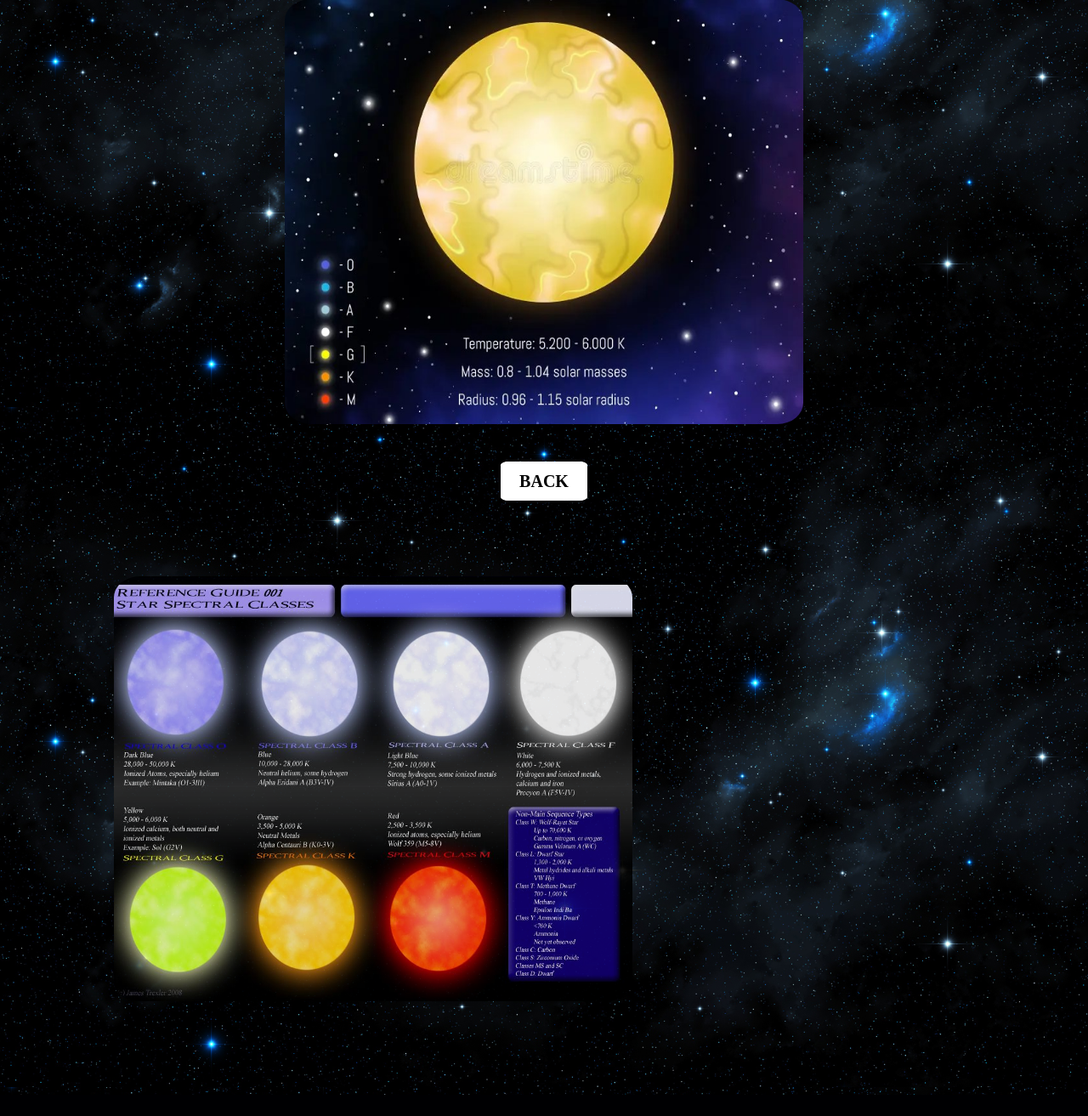
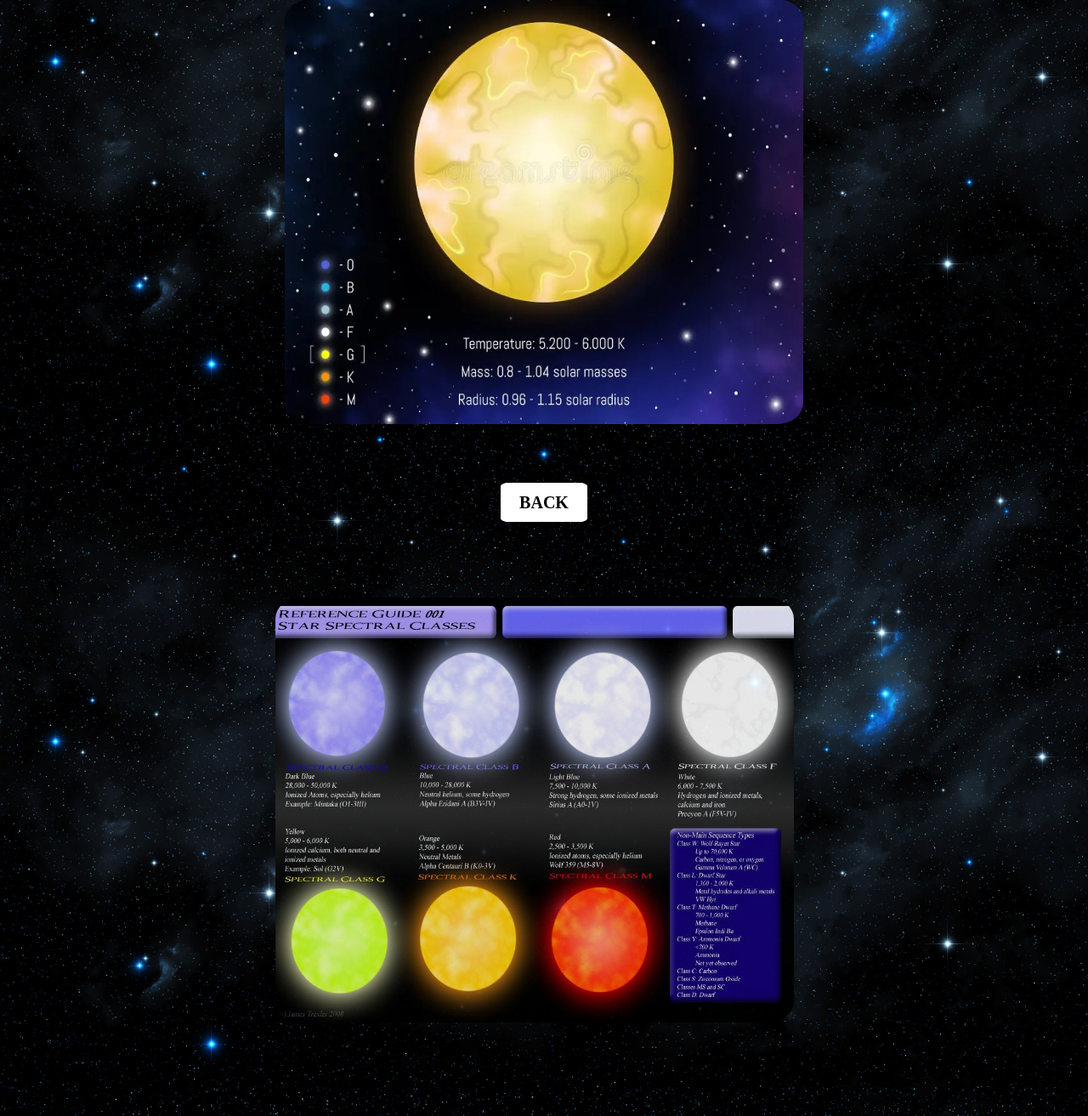
Before and after one commit to Iyola-Dsilva/Spectral-Classification-of-Stars, a Flask app: template templates/result.html in a window 1280 px wide. Shown: the part 321-1634 px from the top of the page at 85% size. Before the commit the page ends 1609 px from the top, so only its background shows below. Run offline with Flask 3, Linux system fonts and the light colour scheme; the template is opened without the code that fills it, so the values that code supplies are empty; parts of the project's set-up code (start-up, migrations or seed data) failed here and were passed over.

Commit message:
Update result.html

```diff
--- a/templates/result.html
+++ b/templates/result.html
@@ -10,7 +10,7 @@
                 height:500px;
                 width: 610px;
                 border-radius: 5% ;
-                margin-bottom: 3%;
+                margin-bottom: 5%;
             }
             body{
                 background-image:url('static/bg1.jpg');
@@ -24,7 +24,7 @@
                 height:510px;
                 width: 630px;
                 border-radius: 0%;
-                margin:100px 10%;
+                margin:100px 25%;
                 opacity:0.9;
             }
             a{
```
